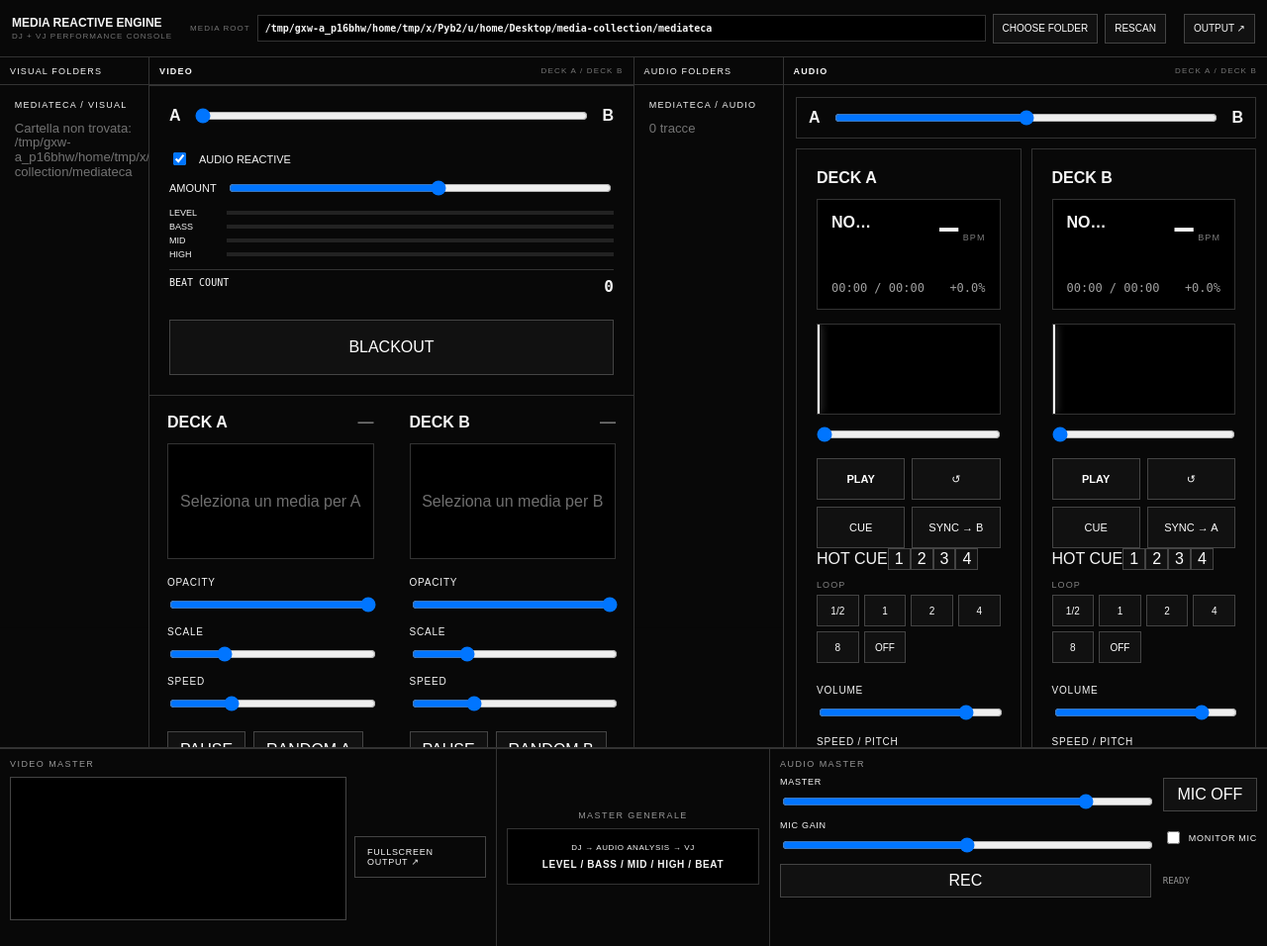
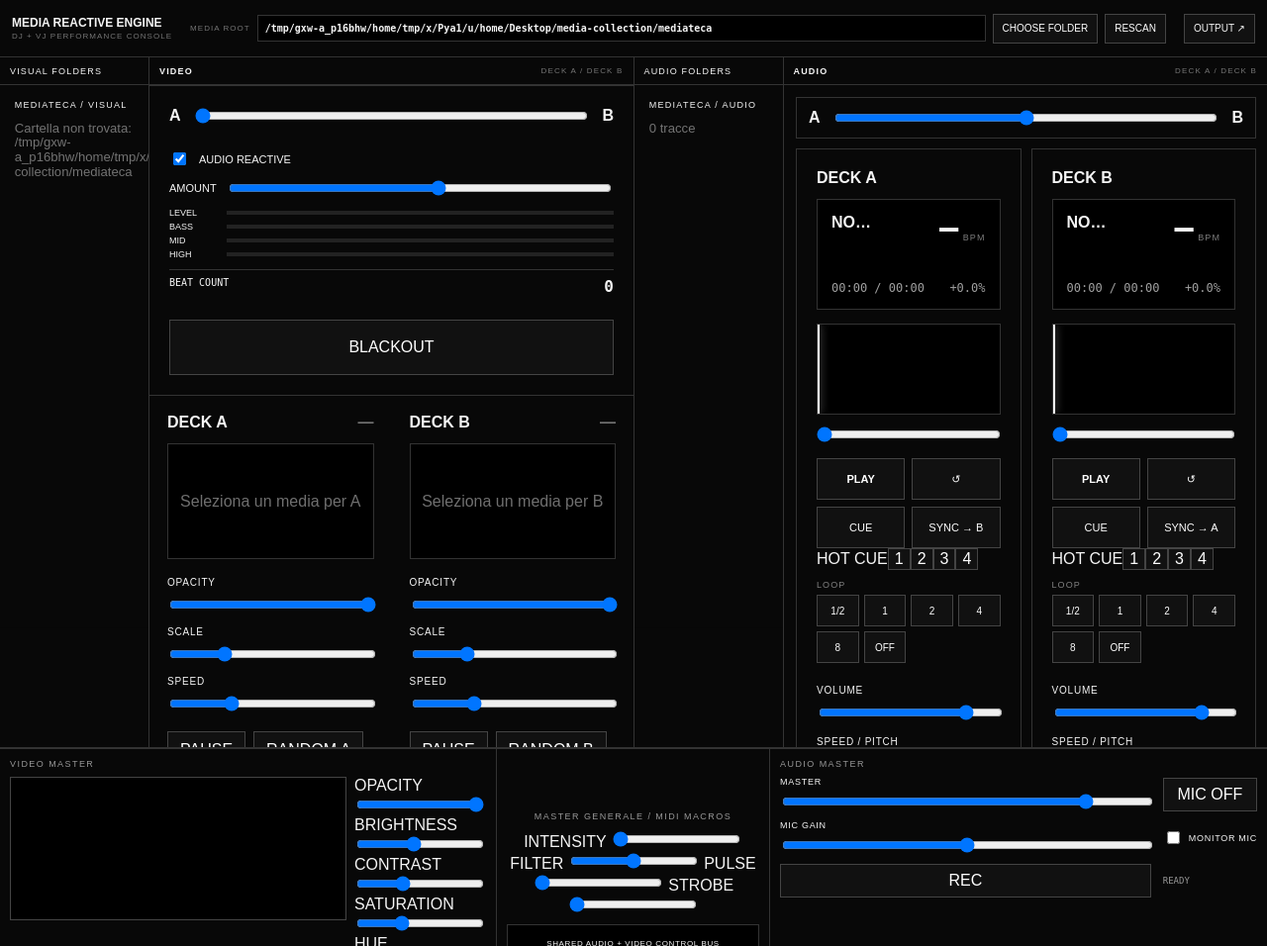
Before and after one commit to Micula1312/media-reactive-engine, a Flask app: page / in a window 1280 px wide. Shown: the whole page at 99% size. Run offline with Flask 3, Linux system fonts and the light colour scheme; data that the repository does not hold is empty.

Commit message:
Add video master filters and shared MIDI macros

```diff
--- a/templates/console.html
+++ b/templates/console.html
@@ -26,20 +26,34 @@
       <section class="master-block video-master">
         <div class="master-title">VIDEO MASTER</div>
         <div class="preview-shell"><iframe id="output-frame" src="/output" title="Live output"></iframe></div>
-        <div class="master-actions"><a class="master-action" href="/output" target="_blank">FULLSCREEN OUTPUT ↗</a></div>
+        <div class="video-master-controls">
+          <label>OPACITY <input id="video-master-opacity" data-midi-param="video.opacity" type="range" min="0" max="1" step=".01" value="1"></label>
+          <label>BRIGHTNESS <input id="video-master-brightness" data-midi-param="video.brightness" type="range" min=".2" max="2" step=".01" value="1"></label>
+          <label>CONTRAST <input id="video-master-contrast" data-midi-param="video.contrast" type="range" min=".2" max="2.5" step=".01" value="1"></label>
+          <label>SATURATION <input id="video-master-saturation" data-midi-param="video.saturation" type="range" min="0" max="3" step=".01" value="1"></label>
+          <label>HUE <input id="video-master-hue" data-midi-param="video.hue" type="range" min="-180" max="180" step="1" value="0"></label>
+          <label>BLUR <input id="video-master-blur" data-midi-param="video.blur" type="range" min="0" max="18" step=".1" value="0"></label>
+          <a class="master-action" href="/output" target="_blank">FULLSCREEN ↗</a>
+        </div>
       </section>
 
       <section class="master-block global-master">
-        <div class="master-title">MASTER GENERALE</div>
-        <div class="master-readout"><span>DJ → AUDIO ANALYSIS → VJ</span><strong>LEVEL / BASS / MID / HIGH / BEAT</strong></div>
+        <div class="master-title">MASTER GENERALE / MIDI MACROS</div>
+        <div class="common-macro-grid">
+          <label>INTENSITY <input id="common-intensity" data-midi-param="common.intensity" type="range" min="0" max="1" step=".01" value="0"></label>
+          <label>FILTER <input id="common-filter" data-midi-param="common.filter" type="range" min="-1" max="1" step=".01" value="0"></label>
+          <label>PULSE <input id="common-pulse" data-midi-param="common.pulse" type="range" min="0" max="1" step=".01" value="0"></label>
+          <label>STROBE <input id="common-strobe" data-midi-param="common.strobe" type="range" min="0" max="1" step=".01" value="0"></label>
+        </div>
+        <div class="master-readout"><span>SHARED AUDIO + VIDEO CONTROL BUS</span><strong>READY FOR MIDI CC MAPPING</strong></div>
       </section>
 
       <section class="master-block audio-master">
         <div class="master-title">AUDIO MASTER</div>
         <div class="audio-master-grid">
-          <label>MASTER <input id="console-master-volume" type="range" min="0" max="1.2" step=".01" value="1"></label>
+          <label>MASTER <input id="console-master-volume" data-midi-param="audio.master" type="range" min="0" max="1.2" step=".01" value="1"></label>
           <button id="mic-toggle">MIC OFF</button>
-          <label>MIC GAIN <input id="mic-gain" type="range" min="0" max="2" step=".01" value="1"></label>
+          <label>MIC GAIN <input id="mic-gain" data-midi-param="audio.mic_gain" type="range" min="0" max="2" step=".01" value="1"></label>
           <label class="toggle-line"><input id="mic-monitor" type="checkbox"> MONITOR MIC</label>
           <button id="record-toggle" class="record-button">REC</button>
           <span id="record-status">READY</span>
```
